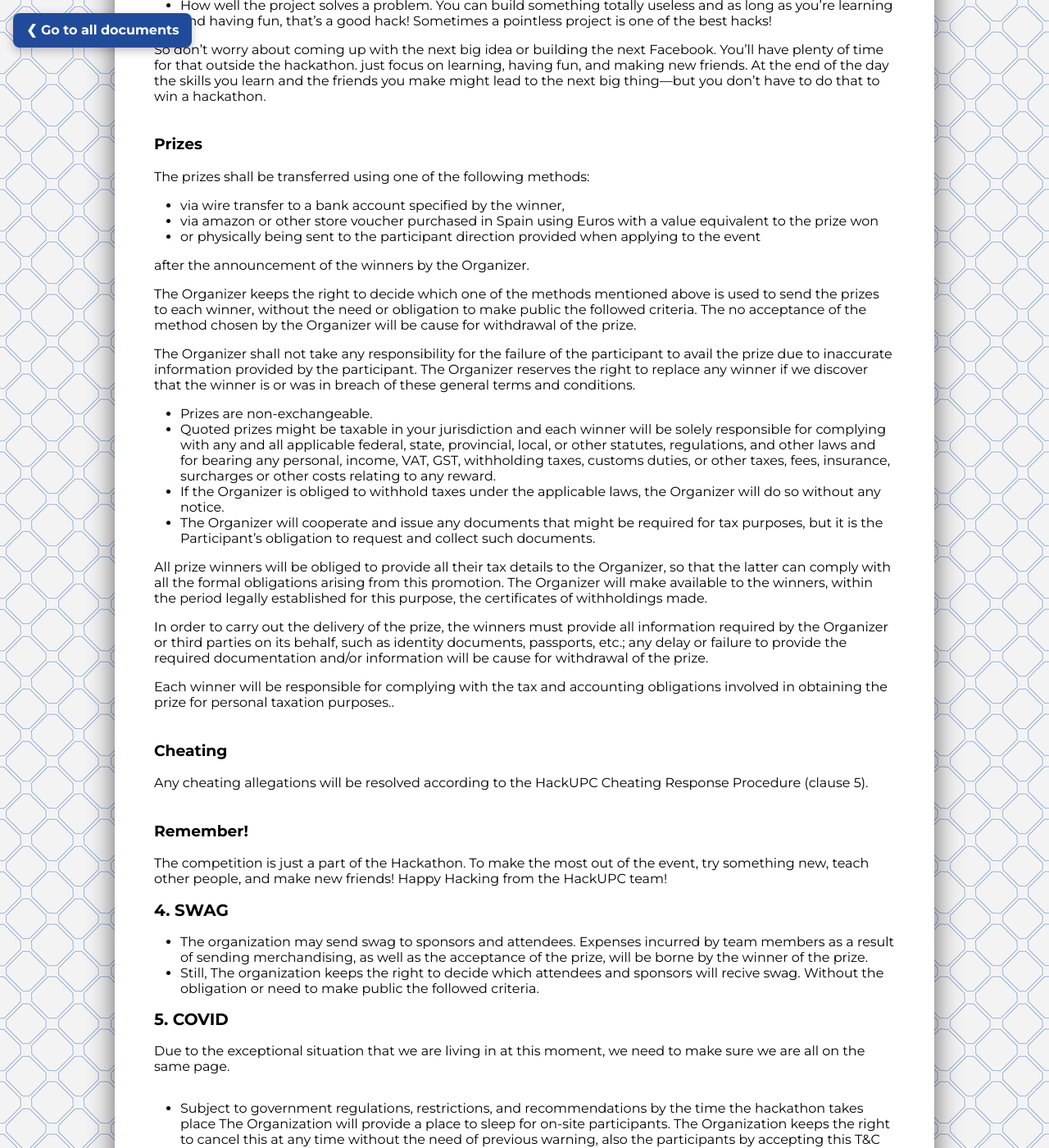
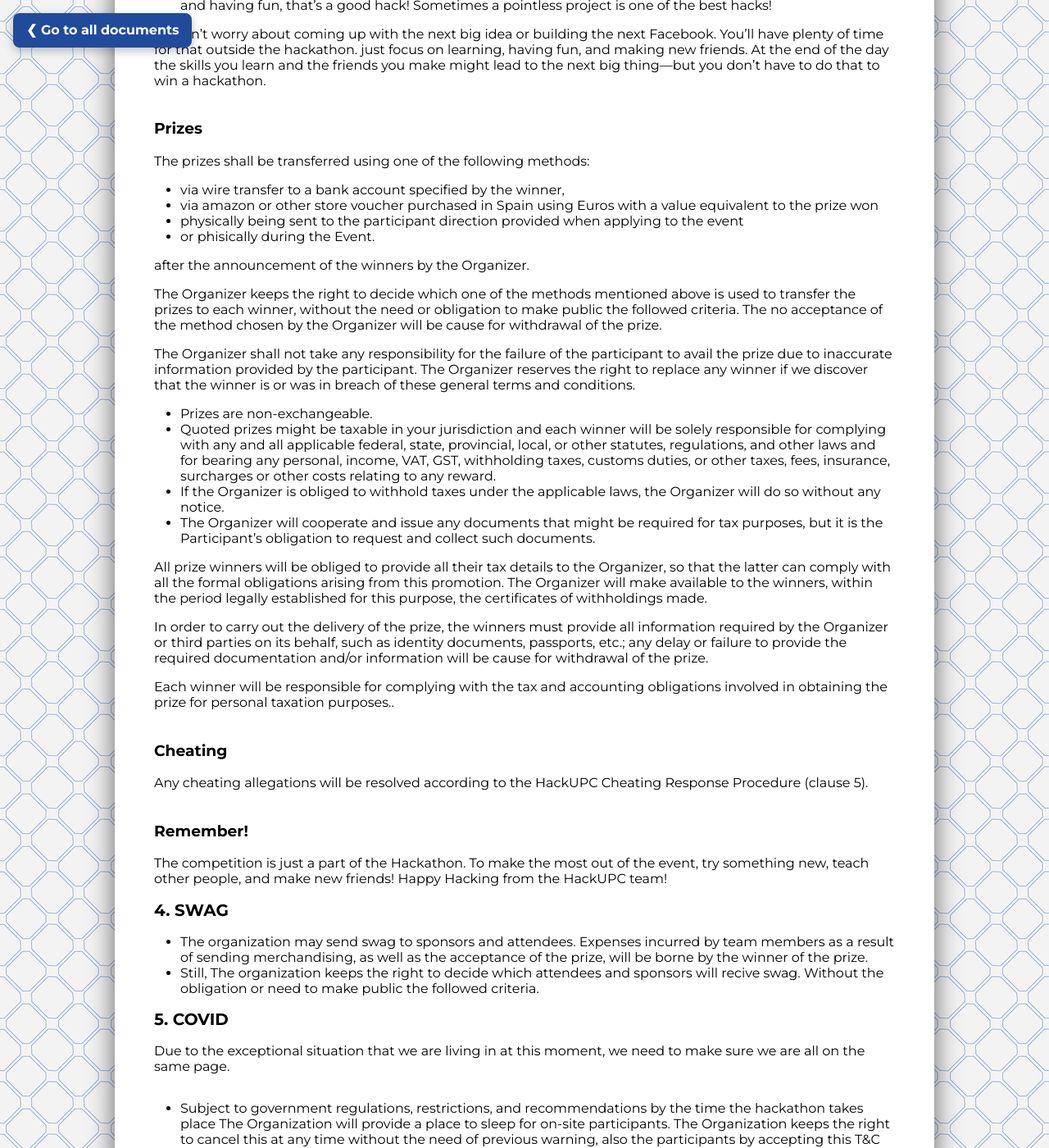
Before and after one commit to hackupc/legal-page, a Jekyll site: the page built from _documents/terms_and_conditions.md, in a window 1280 px wide and 1400 px high, scrolled down 3288 px. Shown: the whole window at 82% size. Built offline with Jekyll 4.4.1, drawn with Linux system fonts in a browser that asks for light colours; some of the changed text lies outside the part shown.

Commit message:
Update terms_and_conditions.md

```diff
--- a/_documents/terms_and_conditions.md
+++ b/_documents/terms_and_conditions.md
@@ -43,7 +43,6 @@ HackUPC will be held in an hybrid format. This means that there will be two moda
 - Online participants by accepting this T&C renounce to recieve any kind of compensation for not recieving food and a place to sleep by the organization.
 - Only Online participants living in spain are elegible to participate and win in any kind of online giveaway.
 - Prizes of activities organized by the organization may differ depending on the type of activity(Online, On site, both) and the winner (On site Participant or Online participant).
--
 
 ## 3. HackUPC COMPETITION RULES
 
@@ -109,11 +108,12 @@ The prizes shall be transferred using one of the following methods:
 
 - via wire transfer to a bank account specified by the winner,
 - via amazon or other store voucher purchased in Spain using Euros with a value equivalent to the prize won
-- or physically being sent to the participant direction provided when applying to the event
+- physically being sent to the participant direction provided when applying to the event
+- or phisically during the Event.
 
 after the announcement of the winners by the Organizer.
 
-The Organizer keeps the right to decide which one of the methods mentioned above is used to send the prizes to each winner, without the need or obligation to make public the followed criteria. The no acceptance of the method chosen by the Organizer will be cause for withdrawal of the prize.
+The Organizer keeps the right to decide which one of the methods mentioned above is used to transfer the prizes to each winner, without the need or obligation to make public the followed criteria. The no acceptance of the method chosen by the Organizer will be cause for withdrawal of the prize.
 
 The Organizer shall not take any responsibility for the failure of the participant to avail the prize due to inaccurate information provided by the participant. The Organizer reserves the right to replace any winner if we discover that the winner is or was in breach of these general terms and conditions.
 
```
Also changed, not shown: other parts of _documents/terms_and_conditions.md (+2 -2 lines).
